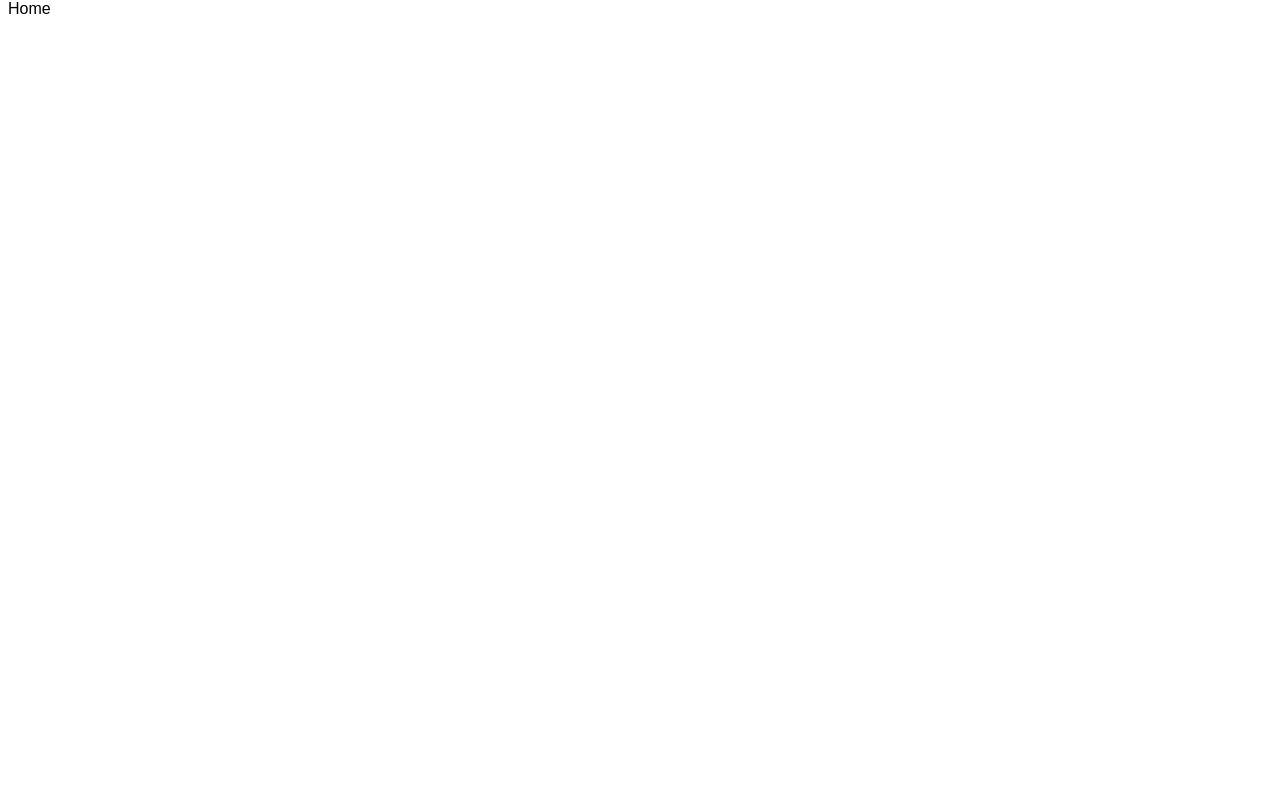
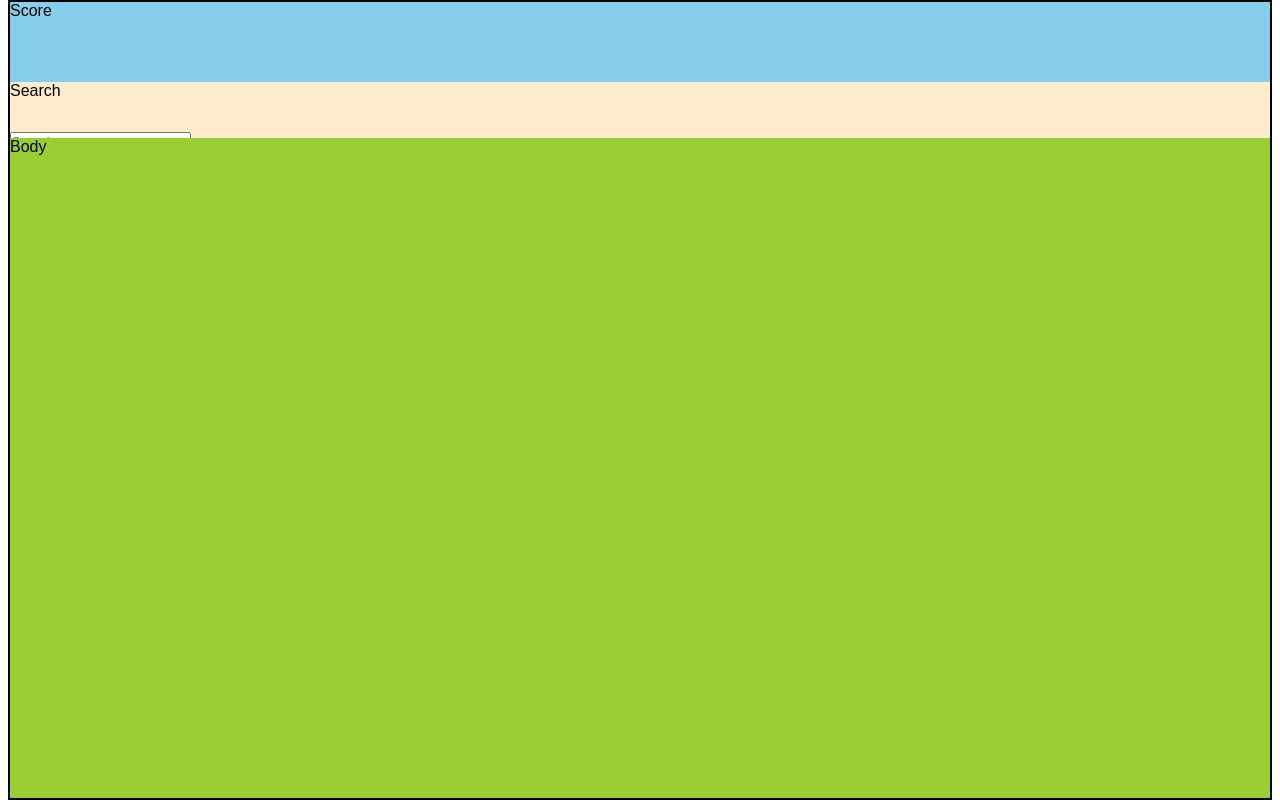
Before and after one commit to NgalemoPatrick/sports-mania, a React (Create React App) app in the folder frontend/: page / in a window 1280 px wide. Built offline with nearby package versions, Linux system fonts and the light colour scheme; the HTML template or start-up script is replaced by a standard one.

Commit message:
add score bar

```diff
--- /dev/null
+++ b/frontend/src/components/ScoreBar.js
@@ -0,0 +1,32 @@
+import React from "react";
+import { useDispatch, useSelector } from "react-redux";
+import { TextInput, Loading, CustomButton } from "../components";
+import { useForm } from "react-hook-form";
+const ScoreBar = () => {
+  const { user } = useSelector((state) => state.user);
+  const dispatch = useDispatch();
+  const {
+    register,
+    handleSubmit,
+    formState: { errors },
+  } = useForm();
+  const handleSearch = async (data) => {};
+  return (
+    <section className="score-bar-container">
+      <section className="score-bar">Score</section>
+      <section className="search">
+        Search
+        <form className="search-form" onSubmit={handleSubmit(handleSearch)}>
+          <TextInput placeholder="Search..." register={register("search")} />
+          <CustomButton
+          title="Search"
+          type="submit"
+          />
+        </form>
+      </section>
+      <section className="body">Body</section>
+    </section>
+  );
+};
+
+export default ScoreBar;
--- a/frontend/src/components/index.js
+++ b/frontend/src/components/index.js
@@ -1,6 +1,6 @@
 import TextInput from "./TextInput";
 import Loading from "./Loading";
 import CustomButton from "./CustomButton";
+import ScoreBar from "./ScoreBar";
 
-
-export { TextInput, Loading, CustomButton }
+export { TextInput, Loading, CustomButton, ScoreBar }
--- a/frontend/src/index.css
+++ b/frontend/src/index.css
@@ -74,3 +74,27 @@ body {
   color: rgb(237, 237, 159);
   background-color: #566771;
 }
+
+.score-bar-container {
+  display: flex;
+  flex-direction: column;
+
+  width: 100%;
+  min-height: 100vh;
+  border: 2px solid black;
+}
+
+.score-bar {
+  background-color: skyblue;
+  height: 10vh;
+}
+
+.search {
+  background-color: blanchedalmond;
+  height: 7vh;
+}
+
+.body {
+  background-color: yellowgreen;
+  height: 82.5vh;
+}
--- a/frontend/src/pages/Home.js
+++ b/frontend/src/pages/Home.js
@@ -1,9 +1,12 @@
-import React from 'react'
+import React from "react";
+import { useSelector } from "react-redux";
+import {ScoreBar} from '../components'
 
 const Home = () => {
-  return (
-    <div>Home</div>
-  )
-}
+  const { user } = useSelector((state) => state.user);
+  return <section className="home-container">
+    <ScoreBar />
+  </section>;
+};
 
-export default Home
+export default Home;
```
Also changed, not shown: frontend/src/pages/image/logo.png (added).
